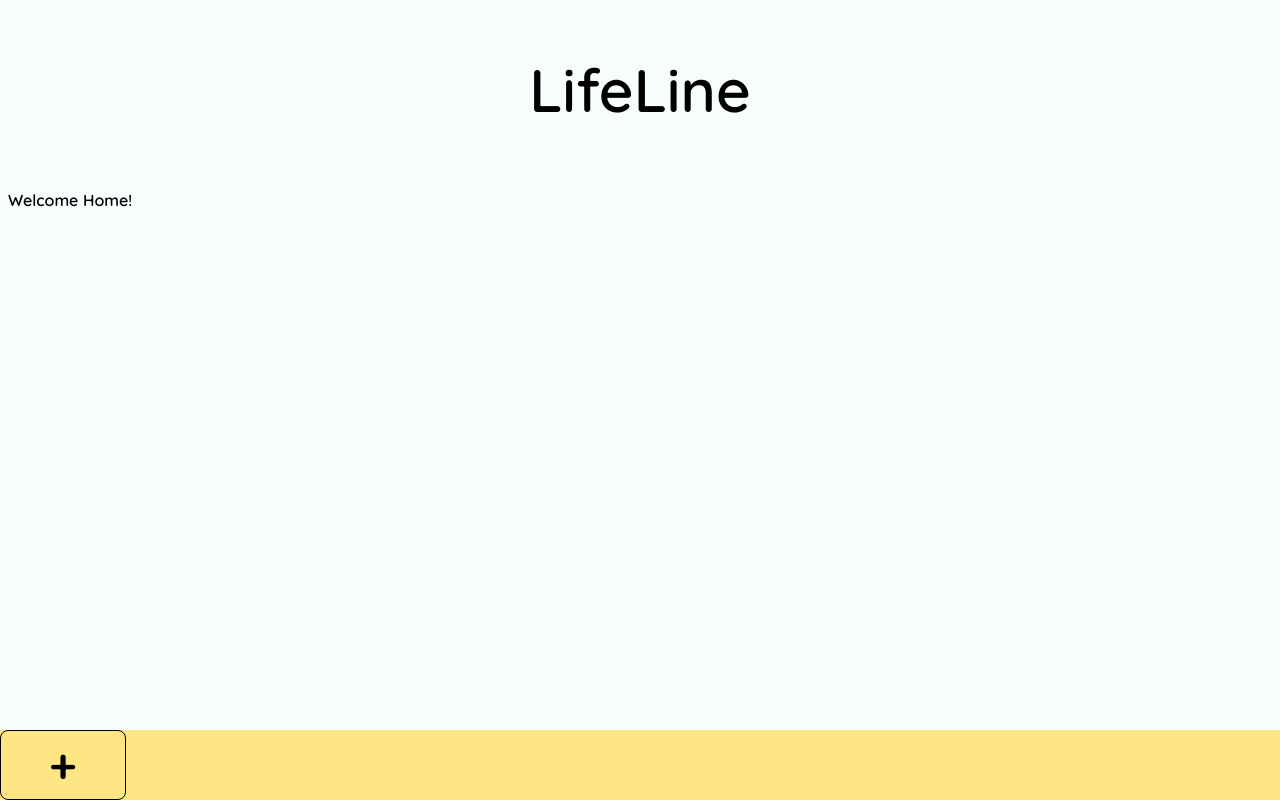
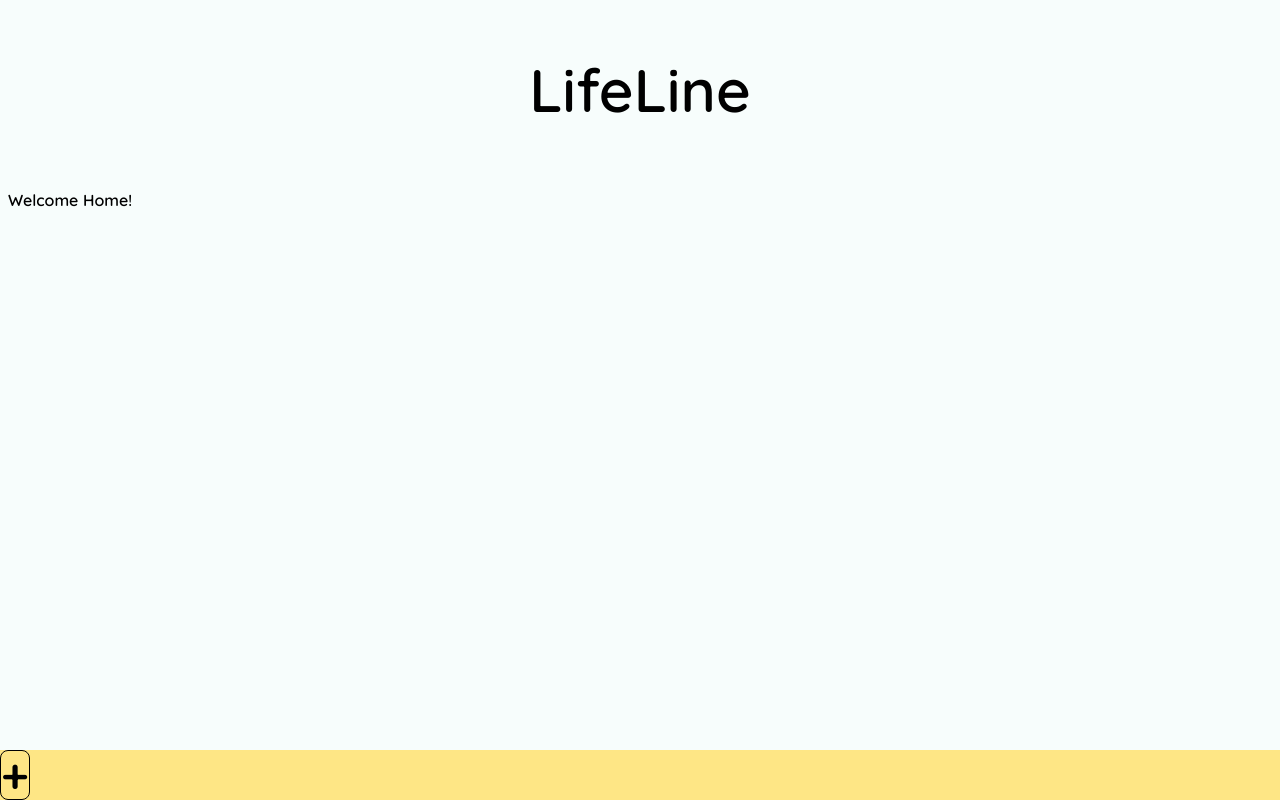
Before and after one commit to acolote1998/life-line-front-end, a React (Vite) app: page / in a window 1280 px wide. Built offline with nearby package versions, Linux system fonts and the light colour scheme.

Commit message:
making ActionButton reusable by sylting its size from props

```diff
--- a/src/components/ActionButton.tsx
+++ b/src/components/ActionButton.tsx
@@ -1,11 +1,18 @@
 type ActionButtonProps = {
   description: string;
+  lateralPadding: string;
+  verticalPadding: string;
 };
 
-const ActionButton = ({ description }: ActionButtonProps) => {
+const ActionButton = ({
+  description,
+  lateralPadding,
+  verticalPadding,
+}: ActionButtonProps) => {
+  const styling = `border-1 rounded-lg pt-${verticalPadding} pb-${verticalPadding} pl-${lateralPadding} pr-${lateralPadding}`;
   return (
     <div>
-      <button className="border-1 rounded-lg pt-2.5 pb-2.5 pl-12 pr-12">
+      <button className={styling}>
         <h1 className="text-5xl">{description}</h1>
       </button>
     </div>
--- a/src/components/ButtonsContainer.tsx
+++ b/src/components/ButtonsContainer.tsx
@@ -3,7 +3,11 @@ const ButtonsContainer = () => {
   return (
     <>
       <div className="fixed bottom-0 w-full z-10 bg-amber-200">
-        <ActionButton description={"+"}></ActionButton>
+        <ActionButton
+          lateralPadding="12"
+          verticalPadding="2.5"
+          description={"+"}
+        ></ActionButton>
       </div>
     </>
   );
```
